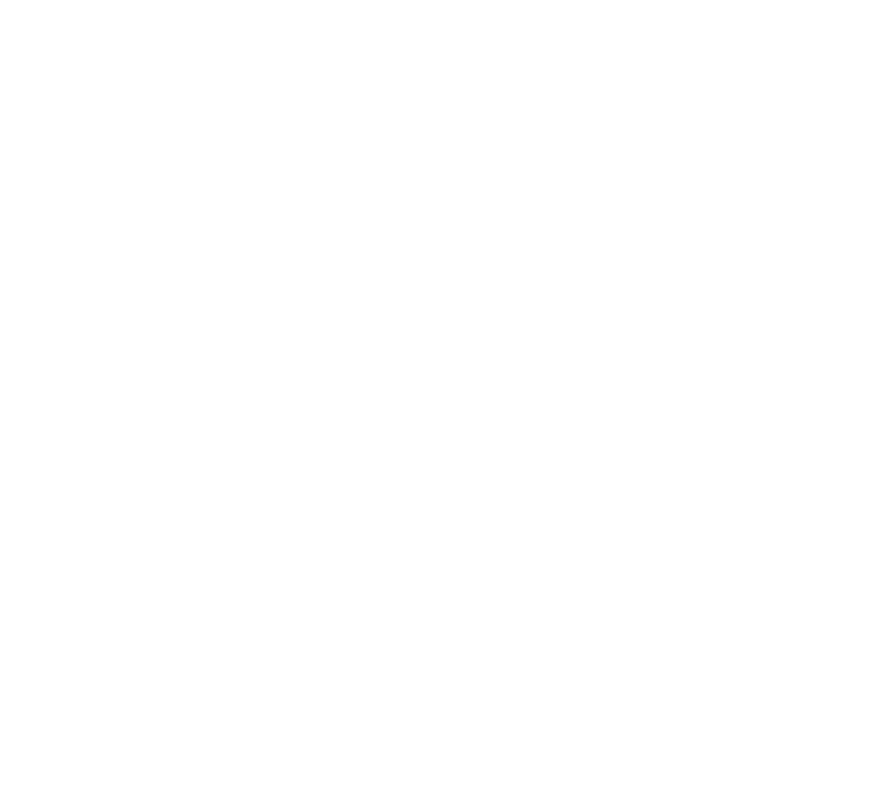
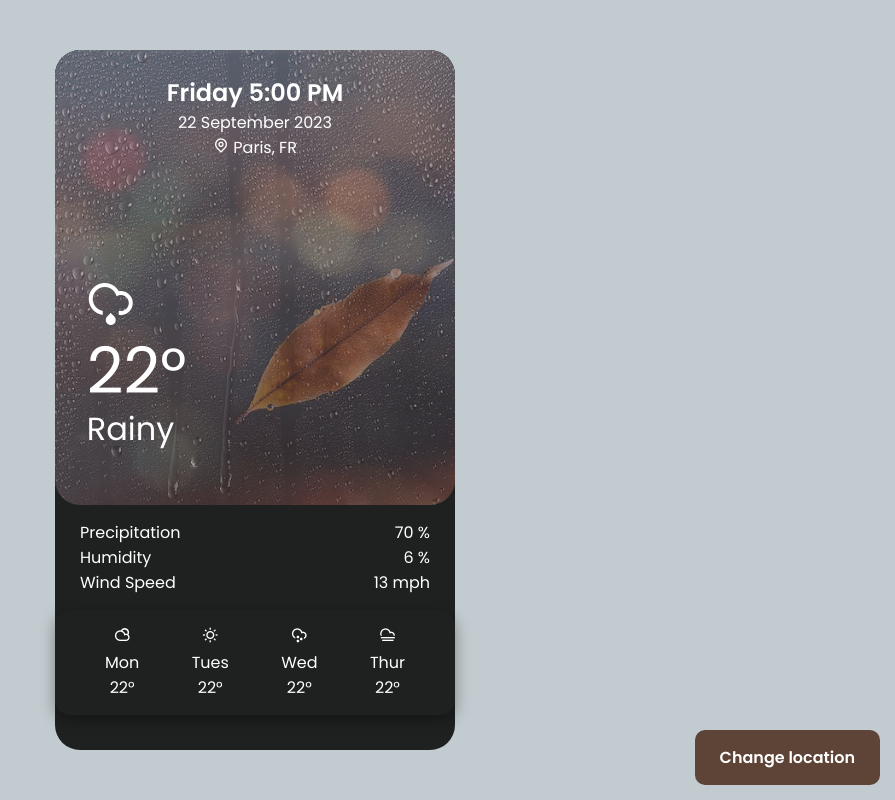
Before and after one commit to austinhnelson/weather-app, a plain HTML site: page index.html in a window 1280 px wide. Shown: the whole page, without its empty margins (385-1280 px from the left). Drawn offline with nearby package versions, Linux system fonts and the light colour scheme.

Commit message:
Finished Front-End GUI

```diff
--- a/index.html
+++ b/index.html
@@ -2,16 +2,75 @@
 <html>
 
 <head>
-    <meta charset="UTF-8">
-    <meta name="viewport" content="width=device-width" , initial-scale="1.0">
+    <meta charset="utf-8">
+    <meta name="viewport" content="width=device-width, initial-scale=1">
     <link rel="stylesheet" href="https://cdn.jsdelivr.net/npm/remixicon@2.2.0/fonts/remixicon.css">
     <link rel="stylesheet" href="style.css">
-    <title>Austin Nelson's Weather App</title>
+    <title>Austin's Weather App</title>
 </head>
 
 <body>
+    <div class="container">
+        <div class="left-side">
+            <div class="pic-gradient"></div>
+            <div class="todays-information">
+                <h4>Friday 5:00 PM</h4>
+                <div class="date">22 September 2023</div>
+                <div class="location">
+                    <i class="ri-map-pin-line"></i>
+                    <span>Paris, FR</span>
+                </div>
+                <div class="temperature-info">
+                    <i class="ri-rainy-line"></i>
+                    <div class="temperature">22°</div>
+                    <div class="weather">Rainy</div>
+                </div>
+            </div>
+        </div>
+        <div class="bottom-side">
+            <div class="weather-info">
+                <div>
+                    <span class="title">Precipitation</span>
+                    <span class="value">70 %</span>
+                </div>
+                <div>
+                    <span class="title">Humidity</span>
+                    <span class="value">6 %</span>
+                </div>
+                <div>
+                    <span class="title">Wind Speed</span>
+                    <span class="value">13 mph</span>
+                </div>
+            </div>
+            <ul class="days-list">
+                <li>
+                    <i class="ri-sun-cloudy-line"></i>
+                    <div class="day">Mon</div>
+                    <div class="day-temp">22°</div>
+                </li>
+                <li>
+                    <i class="ri-sun-line"></i>
+                    <div class="day">Tues</div>
+                    <div class="day-temp">22°</div>
+                </li>
+                <li>
+                    <i class="ri-hail-line"></i>
+                    <div class="day">Wed</div>
+                    <div class="day-temp">22°</div>
+                </li>
+                <li>
+                    <i class="ri-foggy-line"></i>
+                    <div class="day">Thur</div>
+                    <div class="day-temp">22°</div>
+                </li>
+            </ul>
 
-    <script src="script.js"></script>
+            <div class="btn-container">
+                <button class="lookup-button">Change location</button>
+            </div>
+
+        </div>
+    </div>
 </body>
 
 </html>
--- a/script.js
+++ b/script.js
@@ -0,0 +1,6 @@
+const apiKey = 'dc6d5ae5685231f2230e2d18683c12d1';
+const loookupButton = document.querySelector('.lookup-button');
+const todayInfo = document.querySelector('.todays-information');
+const todayWeatherIcon = document.querySelector('.todays-weather-icon');
+const todayTemp = document.querySelector('.todays-temp');
+const daysList = document.querySelector('.days-list');
--- a/style.css
+++ b/style.css
@@ -0,0 +1,139 @@
+@import url('https://fonts.googleapis.com/css2?family=Poppins:wght@100;200;400;500;600&display=swap');
+
+* {
+    margin: 0;
+    padding: 0;
+    box-sizing: border-box;
+    font-family: 'Poppins', sans-serif;
+}
+
+body {
+    height: 100vh;
+    background-color: #c2cbcf;
+    color: white;
+    display: flex;
+    justify-content: center;
+    align-items: center;
+}
+
+.container {
+    height: 700px;
+    background-color: #1f2120;
+    border-radius: 25px;
+}
+
+.left-side {
+    width: 400px;
+    height: 65%;
+    display: flex;
+    justify-content: center;
+    border-radius: 25px;
+    background-image: url(1bg.jpg);
+    background-position: center;
+    background-size: cover;
+    text-align: center;
+}
+
+.pic-gradient {
+    width: 400px;
+    height: 100%;
+    top: 0;
+    left: 0;
+    background: linear-gradient(135deg, #9c8689 10%, #423537 100%);
+    border-radius: 25px;
+    opacity: 0.5;
+}
+
+.left-side:hover {
+    transform: scale(1.1) perspective(2500px) rotateY(5deg);
+}
+
+.todays-information {
+    position: absolute;
+    display: flex;
+    flex-direction: column;
+    margin-top: 25px;
+}
+
+.todays-information h4 {
+    font-size: 1.5rem;
+}
+
+.temperature-info {
+    position: absolute;
+    display: flex;
+    flex-direction: column;
+    text-align: left;
+    justify-content: left;
+    margin-left: -5rem;
+    font-size: 3rem;
+    bottom: -18rem;
+    line-height: 1.2;
+}
+
+.temperature {
+    font-size: 4rem;
+}
+
+.weather {
+    font-size: 2rem;
+}
+
+.bottom-side {
+    height: 30%;
+}
+
+.weather-info {
+    display: flex;
+    flex-direction: column;
+    padding: 15px 25px;
+}
+
+.value {
+    float: right;
+}
+
+.days-list {
+    display: flex;
+    justify-content: space-between;
+    align-items: center;
+    text-align: center;
+    padding: 0px 35px;
+    list-style: none;
+    box-shadow: 0 5px 15px rgba(0, 0, 0, 0.35);
+    border-radius: 15px;
+}
+
+.days-list li {
+    padding: 15px;
+    border-radius: 10px;
+    transition: all 0.3s ease;
+}
+
+.days-list li:hover {
+    transform: scale(1.1);
+    background: #fff;
+    color: #222831;
+    box-shadow: 0 5px 15px rgba(0, 0, 0, 0.35);
+}
+
+.lookup-button {
+    position: absolute;
+    bottom: 0;
+    right: 0;
+    margin: 15px;
+    padding: 15px 25px;
+    border-radius: 10px;
+    border: none;
+    background: #5e4437;
+    color: #fff;
+    font-size: 1rem;
+    font-weight: 600;
+    cursor: pointer;
+    transition: all 0.3s ease;
+}
+
+.lookup-button:hover {
+    background: #fff;
+    color: #5e4437;
+}
```
Also changed, not shown: 1bg.jpg (added).
